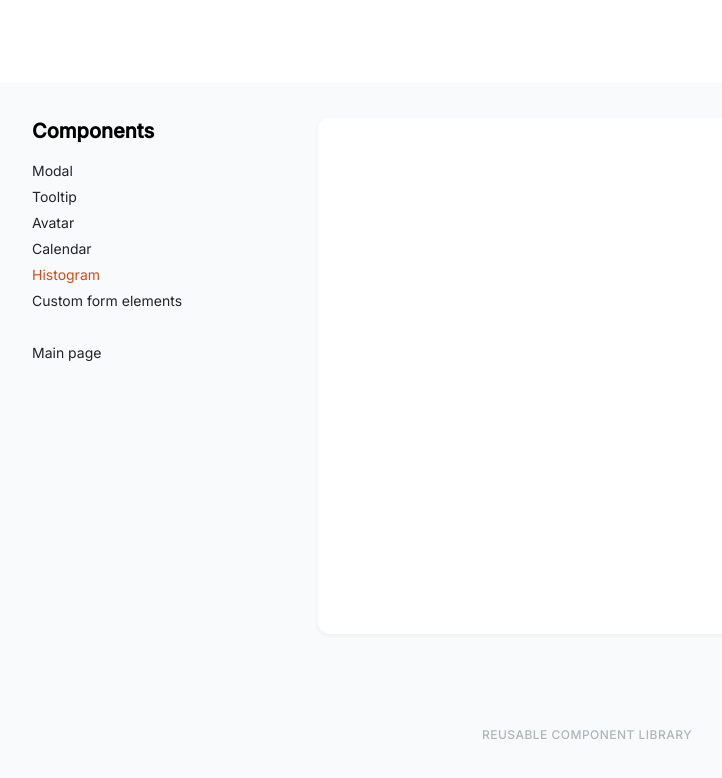
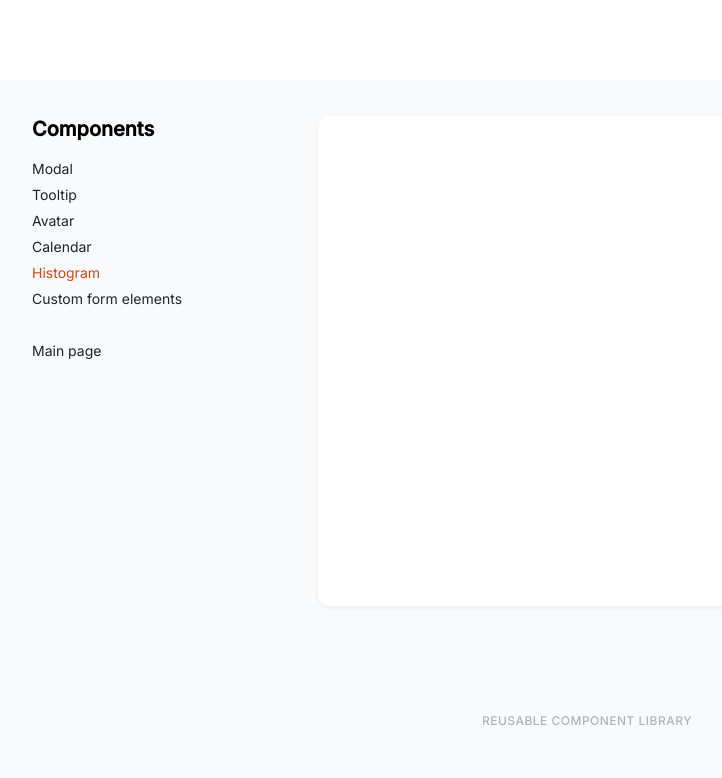
Before and after one commit to js-tasks-ru/htmlcss-20230124_natalinebo2014, a website: page pages/template.html in a window 1280 px wide. Shown: the whole page, without its empty margins (53-775 px from the left). Drawn offline with Linux system fonts and the light colour scheme.

Commit message:
correct component task

```diff
--- a/pages/template.html
+++ b/pages/template.html
@@ -6,13 +6,12 @@
     <meta name="viewport" content="width=device-width, initial-scale=1.0">
     <link rel="stylesheet" href="../assets/css/main.css">
     <link rel="stylesheet" href="../components/menu/menu.css">
-    <link rel="stylesheet" href="../components/component/component.css">
+    <link rel="stylesheet" href="../components/component-preview/component-preview.css">
     <link rel="stylesheet" href="template.css">
     <title>Page Component</title>
     <style>
         .header {
-            height: 82px;
-            padding: 0;
+            padding: 40px 0px;
         }
         .main {
             padding: 36px 0;
@@ -20,8 +19,7 @@
             align-self: stretch;
         }
         .footer {
-            height: 130px;
-            padding: 0;
+            padding: 70px 0;
             display: flex;
             align-items: center;
             background-color: var(--grey-5);
```
Also changed, not shown: components/component-preview/component-preview.css (renamed from components/component/component.css).
